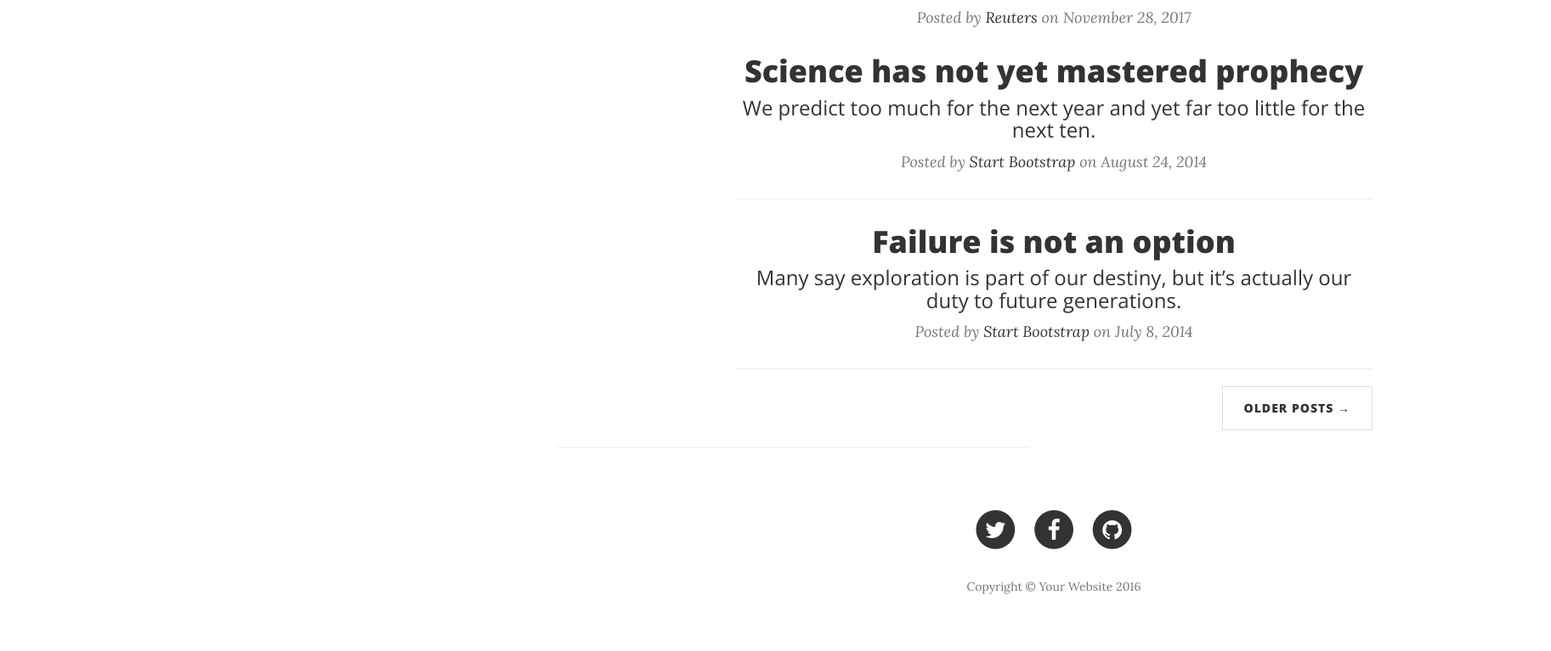
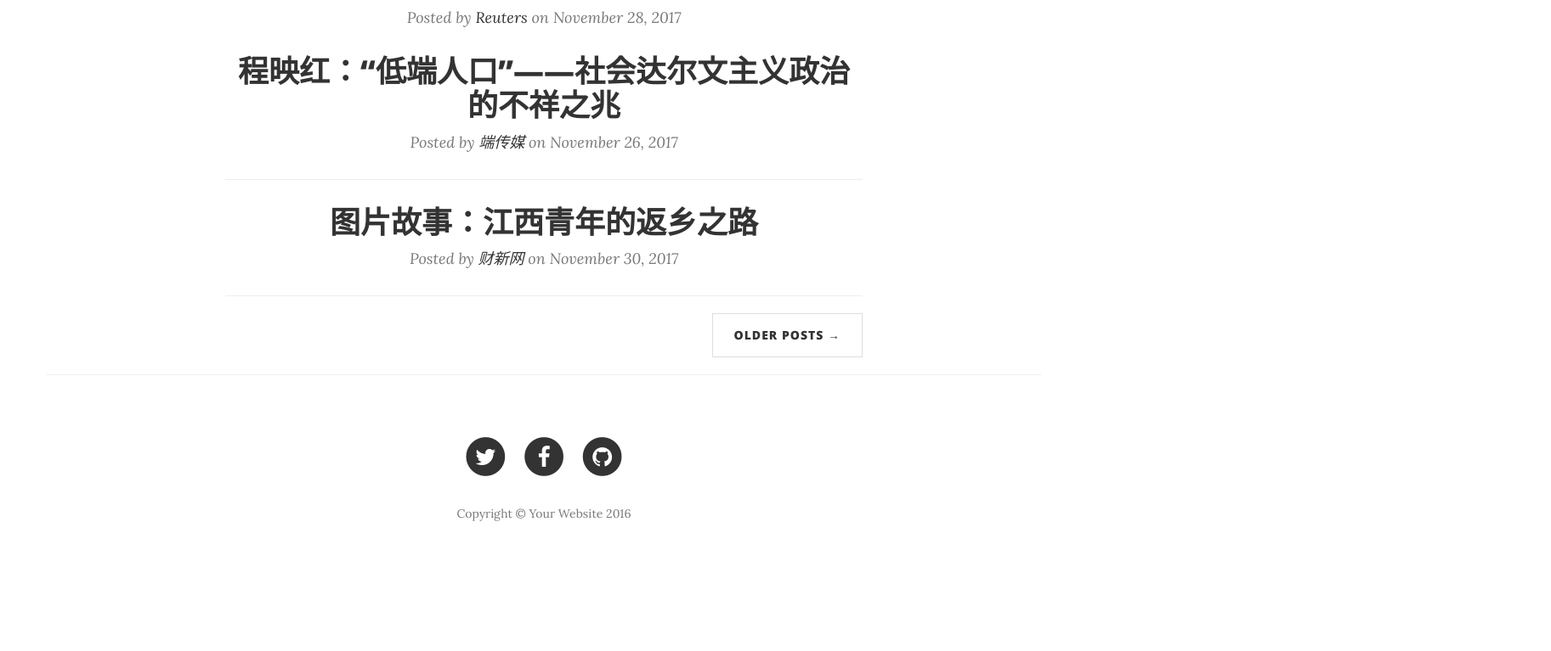
Before and after one commit to missmediocre/missmediocre.github.io, a website: page startbootstrap-clean-blog-gh-pages/index.html in a window 1280 px wide. Shown: the part 982-1749 px from the top of the page at 85% size, 1825 px wide, since content can reach past the window. After the commit the page ends 1663 px from the top, so only its background shows below. Drawn offline with nearby package versions, Linux system fonts and the light colour scheme.

Commit message:
再次提交代码
。。

```diff
--- a/startbootstrap-clean-blog-gh-pages/index.html
+++ b/startbootstrap-clean-blog-gh-pages/index.html
@@ -86,7 +86,8 @@
     </header>
     <div class="container">
         <div class="row">
-            <div class="col-sm-6">
+
+            <!-- <div class="col-sm-5">
             <img src="img/leave-beijing.jpg" style="
             width: 80%;
             height: 80%;
@@ -94,11 +95,13 @@
             margin-left:120px;">
             <h6 style="
                 text-align: center;">A family which had lived in Beijing for 7 years, left the city in the winter of 2017</h6>
-                </div>
-    <div class="col-sm-6">
+                </div>  -->
+
+    <div class="col-sm-5">
         <video itemprop="contentUrl" src="https://d32kak7w9u5ewj.cloudfront.net/media/video/2017/12/603ca421cab741079b9efbd3172af280.mp4" controls=""><img class="thumbnailUrl" src="https://d32kak7w9u5ewj.cloudfront.net/media/video/2017/12/52445437a3f444ad946114e1e85266ba.jpg?imageView2/1/w/1920/h/1080/format/jpg">
             <p class="caption description" itemprop="caption"><span class="credit">制作：Victoria Jin/端传媒</span></p></video>
-    <!-- Main Content -->
+        </div>
+            <!-- Main Content -->
     <div class="container">
         <div class="row">
             <div class="col-lg-8 col-lg-offset-2 col-md-10 col-md-offset-1" style="
@@ -119,27 +122,21 @@
                         <p class="post-meta">Posted by <a href="#">Reuters</a> on November 28, 2017</p>
                     </div>
                 <div class="post-preview">
-                    <a href="post.html">
+                    <a href="https://theinitium.com/article/20171126-opinion-Social-Darwinism/">
                         <h2 class="post-title">
-                            Science has not yet mastered prophecy
+                            程映红：“低端人口”——社会达尔文主义政治的不祥之兆
                         </h2>
-                        <h3 class="post-subtitle">
-                            We predict too much for the next year and yet far too little for the next ten.
-                        </h3>
                     </a>
-                    <p class="post-meta">Posted by <a href="#">Start Bootstrap</a> on August 24, 2014</p>
+                    <p class="post-meta">Posted by <a href="#">端传媒</a> on November 26, 2017</p>
                 </div>
                 <hr>
                 <div class="post-preview">
-                    <a href="post.html">
+                    <a href="http://photos.caixin.com/2017-11-30/101178430_10.html">
                         <h2 class="post-title">
-                            Failure is not an option
+                            图片故事：江西青年的返乡之路
                         </h2>
-                        <h3 class="post-subtitle">
-                            Many say exploration is part of our destiny, but it’s actually our duty to future generations.
-                        </h3>
                     </a>
-                    <p class="post-meta">Posted by <a href="#">Start Bootstrap</a> on July 8, 2014</p>
+                    <p class="post-meta">Posted by <a href="#">财新网</a> on November 30, 2017</p>
                 </div>
                 <hr>
                 <!-- Pager -->
```
